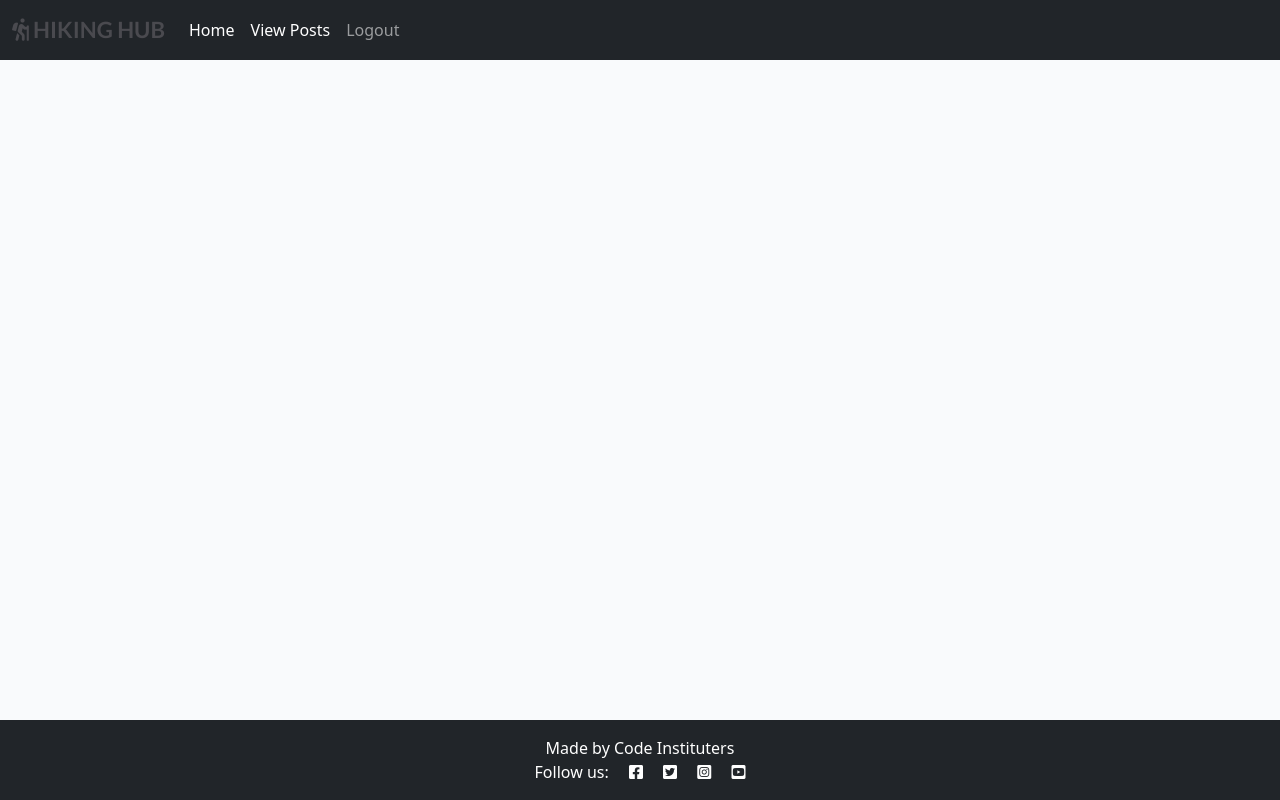
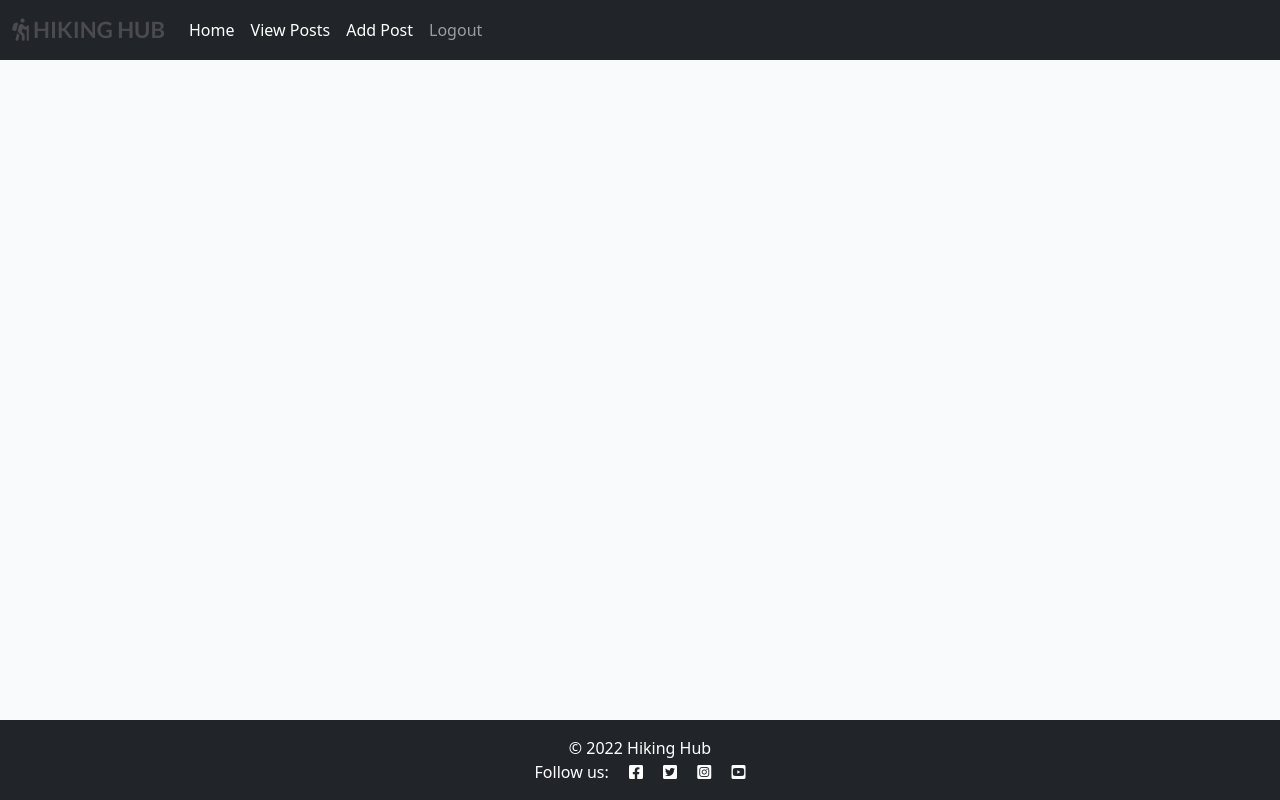
Before and after one commit to wlillisdev/hiking-hub, a Django app: page /posts/ in a window 1280 px wide. Run offline with Django 3.2, Linux system fonts and the light colour scheme; the visitor is signed in with stand-in values (Sample User, id 1); data that the repository does not hold is empty.

Commit message:
user can add blog post

```diff
--- a/blog/models.py
+++ b/blog/models.py
@@ -3,6 +3,7 @@ Imports
 """
 from django.db import models
 from django.contrib.auth.models import User
+from django.urls import reverse
 from cloudinary.models import CloudinaryField
 
 
@@ -40,9 +41,12 @@ class Post(models.Model):
     def __str__(self):
         return self.title
 
+    def get_absolute_url(self):
+        return reverse('home')
+        # return reverse("posts", args=(str(self.id)))
+
     def number_of_likes(self):
         return self.likes.count()
-
 
 class Comment(models.Model):
     """
--- a/blog/urls.py
+++ b/blog/urls.py
@@ -1,9 +1,11 @@
 from . import views
+from .views import AddPostView
 from django.urls import path
 
 urlpatterns = [
-    path('', views.Home.as_view(), name='home'),
+    path('', views.index, name='home'),
     path('posts/', views.PostList.as_view(), name="posts"),
+    path('add_post/', AddPostView.as_view(), name='add_post'),
     path('<slug:slug>/', views.PostDetail.as_view(), name='post_detail'),
     path('like/<slug:slug>', views.PostLike.as_view(), name='post_like'),
 ]
--- a/blog/views.py
+++ b/blog/views.py
@@ -1,15 +1,18 @@
 from django.shortcuts import render, get_object_or_404, reverse
-from django.views import generic, View
+from django.views import View
+from django.views.generic import ListView, CreateView
 from django.http import HttpResponseRedirect
 from .models import Post
 from .forms import CommentForm
 
 
-class Home(generic.TemplateView):
-    template_name = 'index.html'
+def index(request):
+    """ Returns index.html """
+    return render(request, 'index.html')
 
 
-class PostList(generic.ListView):
+class PostList(ListView):
+    """ Returns list of blog posts """
     model = Post
     queryset = Post.objects.filter(status=1).order_by("-created_on")
     template_name = "posts.html"
@@ -69,6 +72,7 @@ class PostDetail(View):
             },
         )
 
+
 class PostLike(View):
 
     def post(self, request, slug, *args, **kwargs):
@@ -79,3 +83,9 @@ class PostLike(View):
             post.likes.add(request.user)
 
         return HttpResponseRedirect(reverse('post_detail', args=[slug]))
+
+
+class AddPostView(CreateView):
+    model = Post
+    template_name = 'add_post.html'
+    fields = '__all__'
--- a/static/css/style.css
+++ b/static/css/style.css
@@ -2,6 +2,10 @@ body {
     background-color: #F9FAFC;
 }
 
+.home-heading {
+    font-weight: 700;
+    color: red;
+}
 .brand {
     font-family: Lato, sans-serif;
     font-size: 1.4rem;
@@ -91,7 +95,7 @@ body {
 
 .post-link:hover,
 .page-link {
-    color: #10e858;
+    color: #10e87c;
 }
 
 .post-title {
--- a/templates/base.html
+++ b/templates/base.html
@@ -39,7 +39,11 @@
                     <li class="nav-item">
                         <a class="nav-link active" aria-current="page" href="{% url 'posts' %}">View Posts</a>
                     </li>
+
                     {% if user.is_authenticated %}
+                    <li class="nav-item">
+                        <a class="nav-link active" aria-current="page" href="{% url 'add_post' %}">Add Post</a>
+                    </li>
                     <li class="nav-item">
                         <a class="nav-link" href="{% url 'account_logout' %}">Logout</a>
                     </li>
@@ -76,7 +80,7 @@
 
     <!-- Footer -->
     <footer class="footer mt-auto py-3  bg-dark">
-        <p class="m-0 text-center text-white">Made by Code Instituters</p>
+        <p class="m-0 text-center text-white">© 2022 Hiking Hub</p>
         <p class="m-0 text-center text-white">Follow us: <i class="fab fa-facebook-square ms-3"></i>
             <i class="fab fa-twitter-square ms-3"></i>
             <i class="fab fa-instagram-square ms-3"></i>
--- a/templates/index.html
+++ b/templates/index.html
@@ -3,6 +3,6 @@
 
 {% block content %}
 
-<H1>hompage</H1>
+<p class="home-heading">hompage</p>
 
 {%endblock%}
```
Also changed, not shown: hikinghub/settings.py (+1 -8 lines), templates/add_post.html (added, +13 -0 lines).
